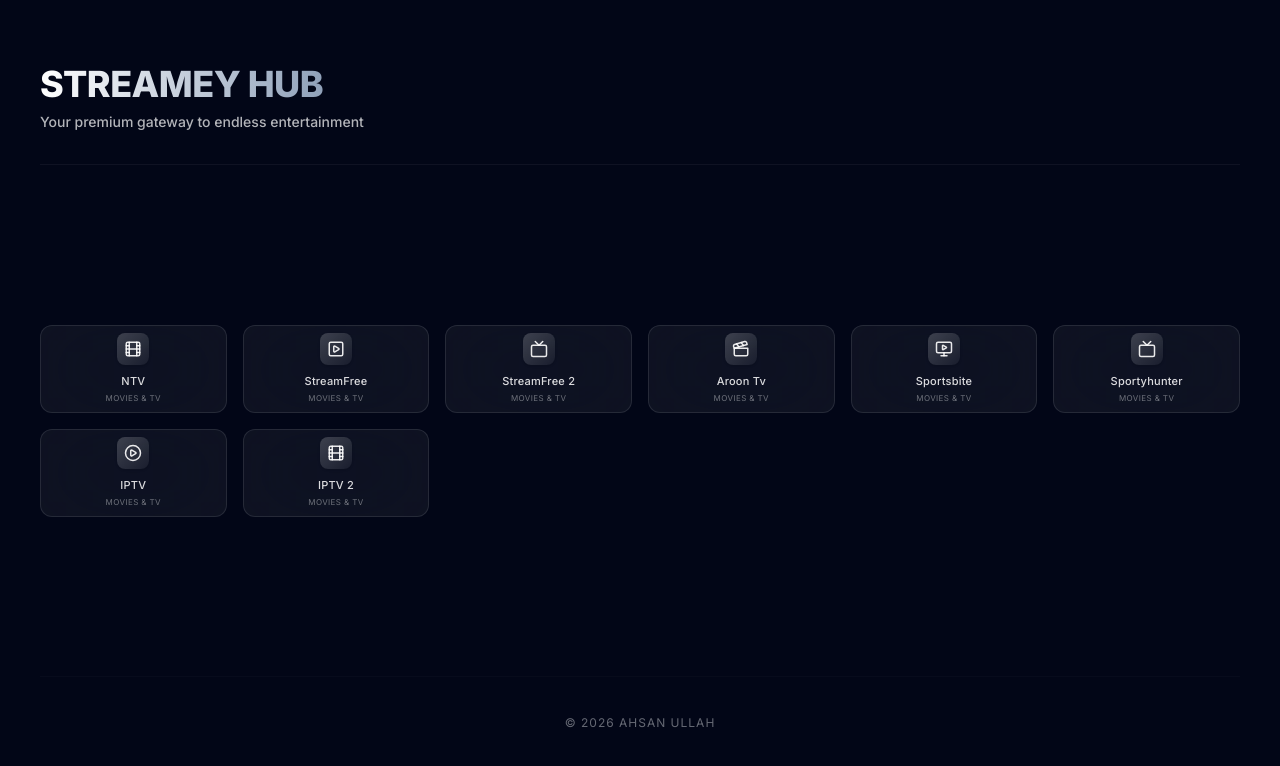
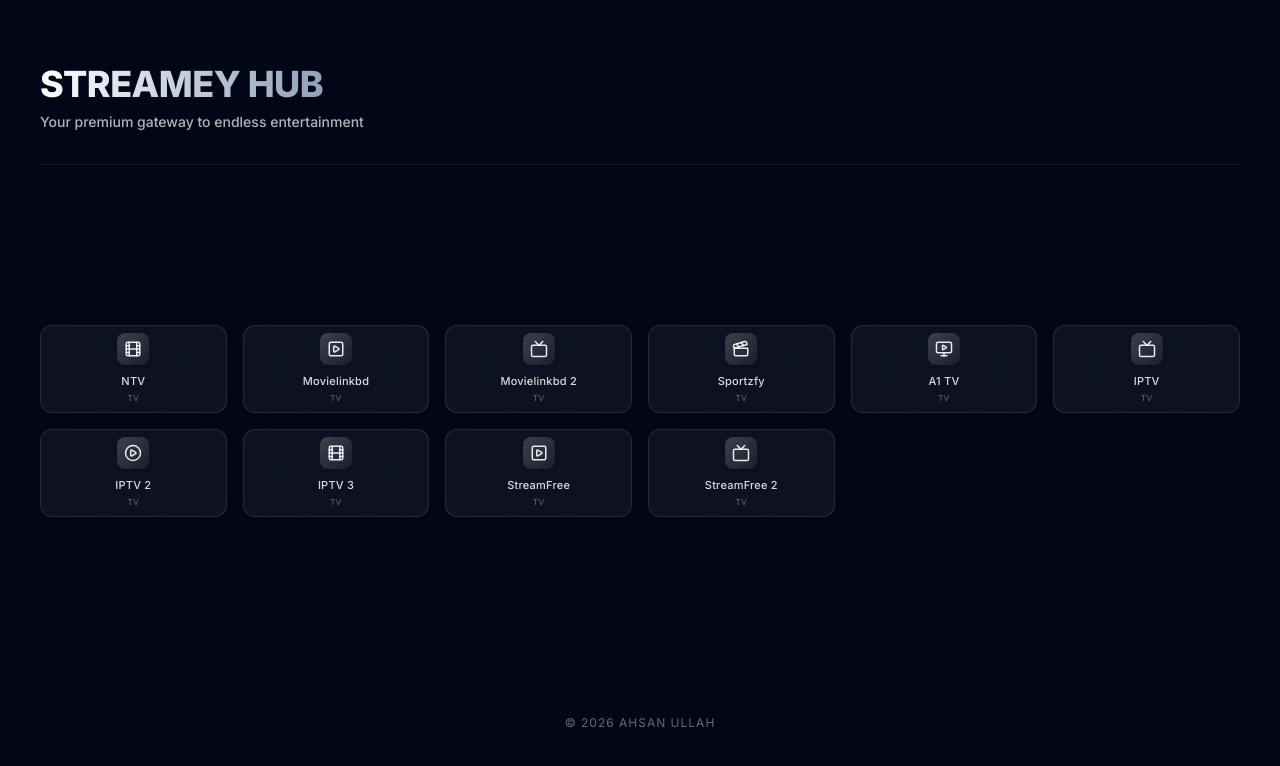
Before and after one commit to MyselfAU/Streamey-Hub, a Next.js app: page /Streamey-Hub/ in a window 1280 px wide. Shown: the top 766 px of the page. Built offline with nearby package versions, Linux system fonts and the light colour scheme.

Commit message:
Update platform categories from 'Movies & TV' to 'TV'

```diff
--- a/app/page.tsx
+++ b/app/page.tsx
@@ -18,14 +18,16 @@ type Platform = {
 };
 
 const platforms: Platform[] = [
-  { name: "NTV", url: "https://ntv.cx/", category: "Movies & TV", icon: Film, color: "from-red-600 to-red-900" },
-  { name: "StreamFree", url: "https://streamfree.app/", category: "Movies & TV", icon: PlaySquare, color: "from-blue-500 to-cyan-600" },
-  { name: "StreamFree 2", url: "https://streamfree.top/", category: "Movies & TV", icon: Tv, color: "from-blue-700 to-indigo-900" },
-  { name: "Aroon Tv", url: "https://aronno.tv/", category: "Movies & TV", icon: Clapperboard, color: "from-green-500 to-emerald-700" },
-  { name: "Sportsbite", url: "https://sportsbite.xyz/", category: "Movies & TV", icon: MonitorPlay, color: "from-purple-600 to-indigo-800" },
-  { name: "Sportyhunter", url: "https://sportyhunter.xyz/", category: "Movies & TV", icon: Tv, color: "from-zinc-700 to-zinc-900" },
-  { name: "IPTV", url: "http://moviemazic.xyz/live-tv.html", category: "Movies & TV", icon: PlayCircle, color: "from-yellow-400 to-orange-500" },
-  { name: "IPTV 2", url: "http://172.16.29.28/", category: "Movies & TV", icon: Film, color: "from-blue-600 to-blue-800" },
+  { name: "NTV", url: "https://ntv.cx/", category: "TV", icon: Film, color: "from-red-600 to-red-900" },
+  { name: "Movielinkbd", url: "https://47wxj3.movielinkbd.li/", category: "TV", icon: PlaySquare, color: "from-blue-500 to-cyan-600" },
+  { name: "Movielinkbd 2", url: "https://b7nz75.movielinkbd.pw/", category: "TV", icon: Tv, color: "from-blue-700 to-indigo-900" },
+  { name: "Sportzfy", url: "https://sportzfytvlive.xyz/", category: "TV", icon: Clapperboard, color: "from-green-500 to-emerald-700" },
+  { name: "A1 TV", url: "https://firebrick-lyrebird-706557.hostingersite.com/", category: "TV", icon: MonitorPlay, color: "from-purple-600 to-indigo-800" },
+  { name: "IPTV", url: "http://172.19.178.180/", category: "TV", icon: Tv, color: "from-zinc-700 to-zinc-900" },
+  { name: "IPTV 2", url: "http://moviemazic.xyz/live-tv.html", category: "TV", icon: PlayCircle, color: "from-yellow-400 to-orange-500" },
+  { name: "IPTV 3", url: "http://172.16.29.28/", category: "TV", icon: Film, color: "from-blue-600 to-blue-800" },
+  { name: "StreamFree", url: "https://streamfree.app/", category: "TV", icon: PlaySquare, color: "from-blue-500 to-cyan-600" },
+  { name: "StreamFree 2", url: "https://streamfree.top/", category: "TV", icon: Tv, color: "from-blue-700 to-indigo-900" },
 
 ];
 
```
